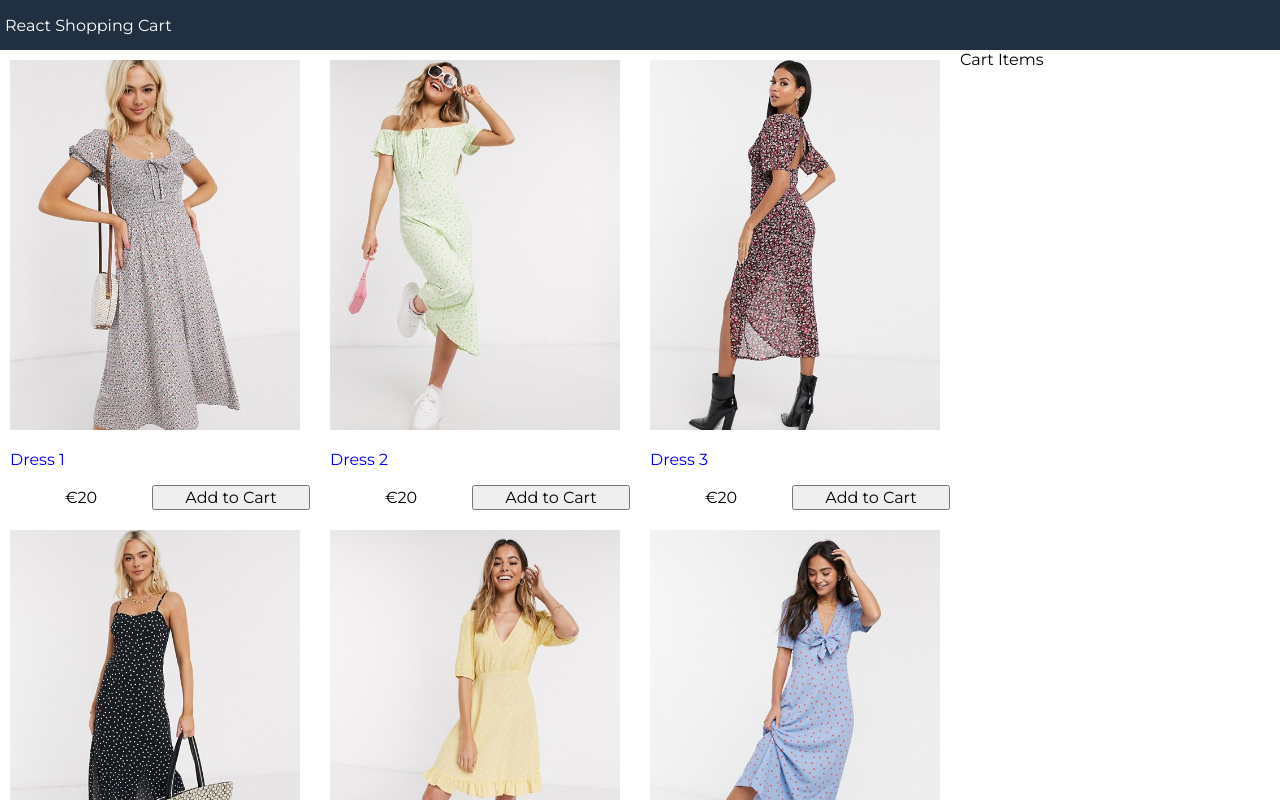
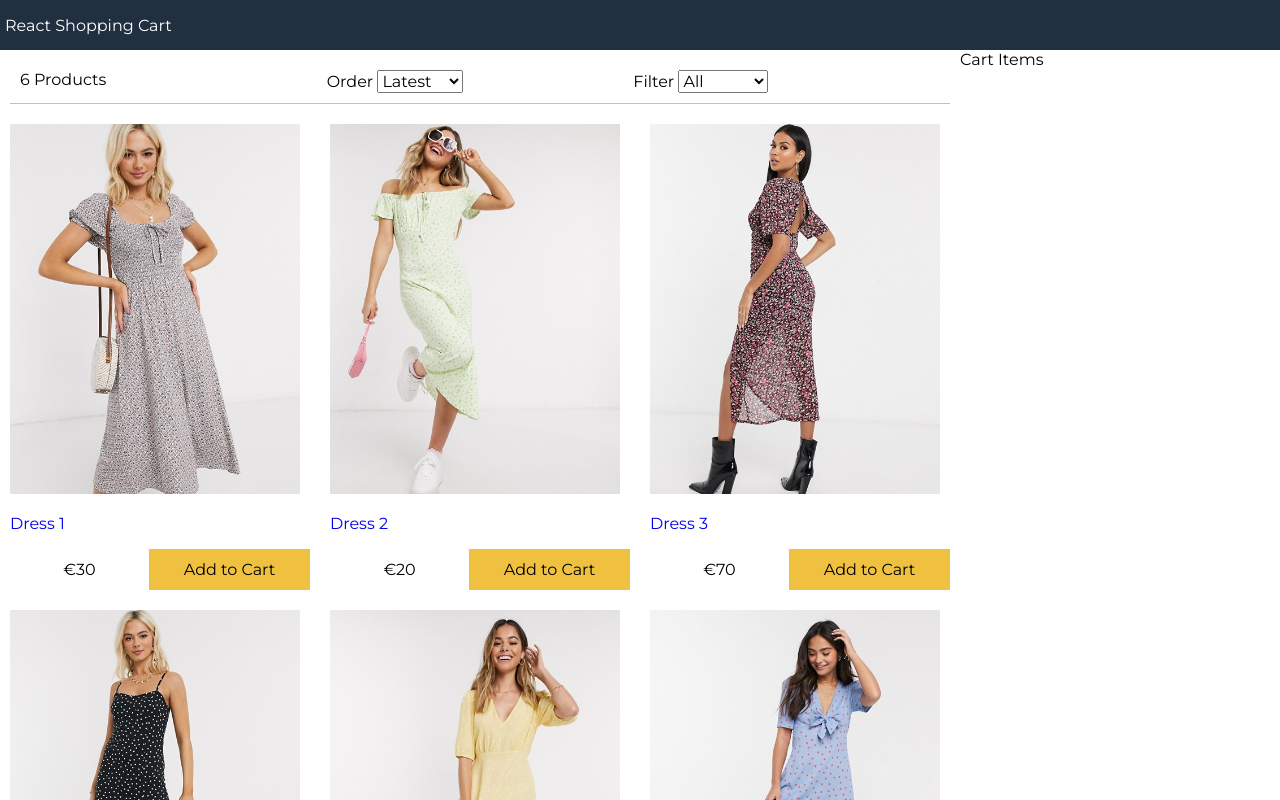
Before and after one commit to otsolap/Shopping_Cart_Redux, a React (Create React App) app: page / in a window 1280 px wide. Shown: the top 800 px of the page. Built offline with nearby package versions, Linux system fonts and the light colour scheme.

Commit message:
filter is working now. products can be filtered by size, price and latest

```diff
--- a/src/App.js
+++ b/src/App.js
@@ -2,6 +2,7 @@
 import './App.css';
 import data from './data.json';
 import Products from './Components/Products';
+import Filter from './Components/Filter';
 
 class App extends Component {
   // render on funktio, kuten tiedämme ():stä.
@@ -13,6 +14,43 @@
       sort: "",
     }
   }
+
+  sortProducts = (event) => {
+    const sort = event.target.value;
+    // event.target.value kertoo millä perusteella asiakas haluaa nähdä tuotteet.
+    this.setState((state) => ({
+      sort: sort,
+      products: this.state.products.slice().sort((a, b) => (
+        sort === 'lowest' ?
+          ((a.price > b.price)
+            ? 1
+            : -1)
+          : sort === 'highest'
+            ? ((a.price < b.price)
+              ? 1
+              : -1)
+            // uusin eka. ID numerolla se selviää se uusin.
+            // eli B.id on loppupäässä.
+            : ((a.id < b.id)
+              ? 1
+              : -1)
+      )),
+    }))
+  }
+  filterProducts = (event) => {
+    // event.target.value kertoo minkä koon asiakasvalitsi.
+    if (event.target.value === "") {
+      this.setState({ size: event.target.value, product: data.products });
+    } else {
+      this.setState({
+        size: event.target.value,
+        // =>0 - Onko valittu koko valikoimassa? Jos < 0, niin sitä ei Ole ja pitää kertoa asiakkaalle
+        // että sorry size not available!
+        products: data.products.filter((product) => product.availableSizes.indexOf(event.target.value) >= 0),
+      });
+    }
+  };
+
   render() {
     return (
       <div className="grid-container" >
@@ -22,7 +60,13 @@
         <main>
           <div className="content">
             <div className="main">
-              <Products products={this.state.products}></Products>
+              <Filter count={this.state.products.length}
+                size={this.state.size}
+                sort={this.state.sort}
+                filterProducts={this.filterProducts}
+                sortProducts={this.sortProducts}
+              />
+              <Products products={this.state.products} />
             </div>
             <div className="sidebar"> Cart Items</div>
           </div>
--- /dev/null
+++ b/src/Components/Filter.js
@@ -0,0 +1,28 @@
+import React, { Component } from 'react'
+
+export default class Filter extends Component {
+    render() {
+        return (
+            <div className="filter">
+                <div className="filter-result">{this.props.count} Products</div>
+                <div className="filter-sort">
+                    Order {" "}
+                    <select value={this.props.sort} onChange={this.props.sortProducts}>
+                        <option value="latest">Latest</option>
+                        <option value="lowest">Lowest</option>
+                        <option value="highest">Highest</option>
+                    </select>
+                </div>
+                <div className="filter-size">
+                    Filter {" "}
+                    <select value={this.props.size} onChange={this.props.filterProducts}>
+                        <option value="">All</option>
+                        <option value="S">Small</option>
+                        <option value="M">Medium</option>
+                        <option value="L">Large</option>
+                    </select>
+                </div>
+            </div>
+        )
+    }
+}
--- a/src/Components/Products.js
+++ b/src/Components/Products.js
@@ -17,7 +17,7 @@
                                     <div>
                                         {formatCurrency(product.price)}
                                     </div>
-                                    <button className="button.primary">
+                                    <button className="button primary">
                                         Add to Cart
                                     </button>
                                 </div>
--- a/src/data.json
+++ b/src/data.json
@@ -5,8 +5,8 @@
 			"title": "Dress 1",
 			"image": "/images/dress1.jpg",
 			"description": "such a lovely, dress!",
-			"price": 19.99,
-			"availableSizes": [ "S", "M", "L" ]
+			"price": 29.99,
+			"availableSizes": [ "M" ]
 		},
 		{
 			"id": "dress2",
@@ -14,39 +14,39 @@
 			"image": "/images/dress2.jpg",
 			"description": "such a lovely, dress!",
 			"price": 19.99,
-			"availableSizes": [ "S", "M", "L" ]
+			"availableSizes": [ "S", "M" ]
 		},
 		{
 			"id": "dress3",
 			"title": "Dress 3",
 			"image": "/images/dress3.jpg",
 			"description": "such a lovely, dress!",
-			"price": 19.99,
-			"availableSizes": [ "S", "M", "L" ]
+			"price": 69.99,
+			"availableSizes": [ "M", "L" ]
 		},
 		{
 			"id": "dress4",
 			"title": "Dress 4",
 			"image": "/images/dress4.jpg",
 			"description": "such a lovely, dress!",
-			"price": 19.99,
-			"availableSizes": [ "S", "M", "L" ]
+			"price": 34.99,
+			"availableSizes": [ "S", "M" ]
 		},
 		{
 			"id": "dress5",
 			"title": "Dress 5",
 			"image": "/images/dress5.jpg",
 			"description": "such a lovely, dress!",
-			"price": 19.99,
-			"availableSizes": [ "S", "M", "L" ]
+			"price": 24.99,
+			"availableSizes": [ "M", "L" ]
 		},
 		{
 			"id": "dress6",
 			"title": "Dress 6",
 			"image": "/images/dress6.jpg",
 			"description": "such a lovely, dress!",
-			"price": 19.99,
-			"availableSizes": [ "S", "M", "L" ]
+			"price": 14.99,
+			"availableSizes": [ "S" ]
 		}
 	]
 }
--- a/src/index.css
+++ b/src/index.css
@@ -116,14 +116,26 @@
 
 .button {
 	padding: 1rem;
-	border: .1rem #c0c0c0 solid;
+	border: 0.1rem #c0c0c0 solid;
 	background-color: #f0f0f0;
 	cursor: pointer;
 }
-
 .button:hover {
-	border: 0.1 #c0c0c0 solid;
+	border: 0.1rem #808080 solid;
 }
 .button.primary {
 	background-color: #f0c040;
 }
+
+/* Filter */
+.filter {
+	display: flex;
+	justify-content: space-between;
+	padding: 1rem;
+	margin: 1rem;
+	border-bottom: 0.1rem #c0c0c0 solid;
+}
+
+.filter div {
+	flex: 1;
+}
```
